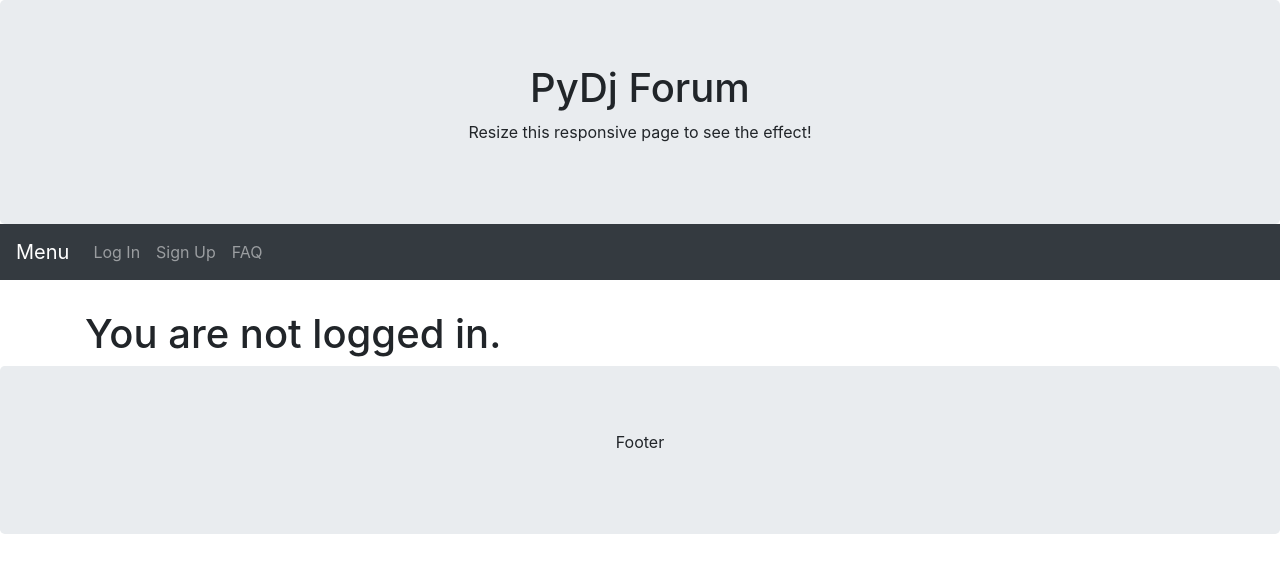
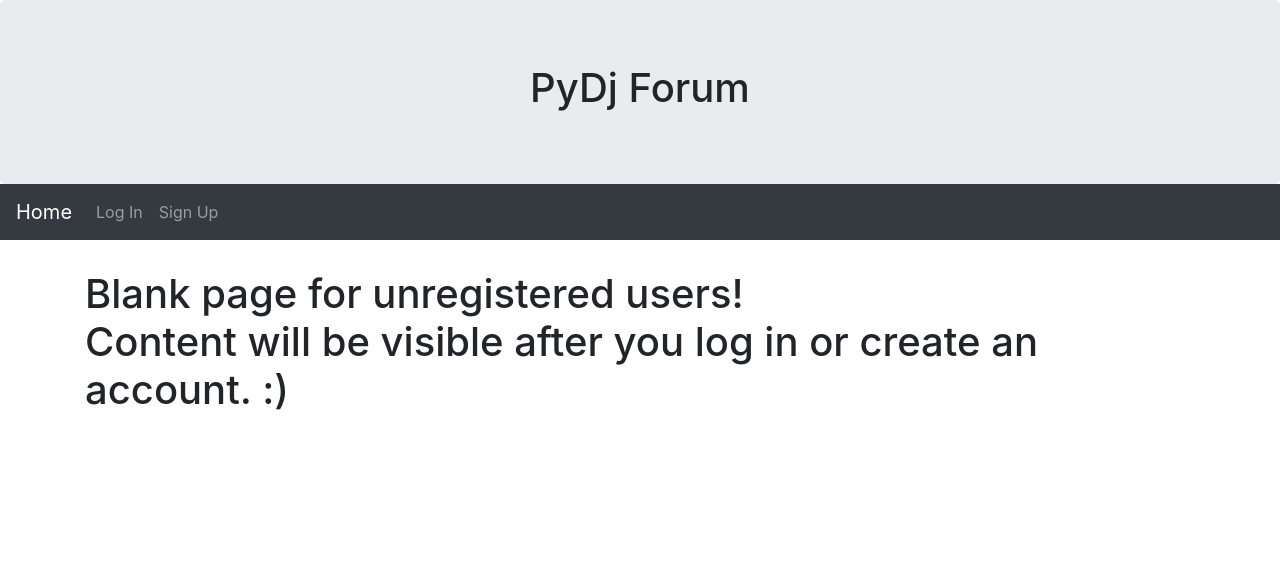
Before and after one commit to mrcsan/forumPyDj, a Django app: page /forum/ in a window 1280 px wide. Shown: the top 573 px of the page. Run offline with Django 3.2, Linux system fonts and the light colour scheme; some libraries are stand-ins or nearby versions.

Commit message:
Layout 2.0 finished first stage

```diff
--- a/forum/static/css/forum.css
+++ /dev/null
@@ -1,3 +0,0 @@
-h1{
-
-}
--- a/forum/static/forum/interactions.js
+++ b/forum/static/forum/interactions.js
@@ -1,3 +1,7 @@
 function goToSignUp() {
     window.location='/forum/signup';
   }
+
+function goToLogIn() {
+    window.location='/forum/login';
+  }
--- a/forum/templates/forum/base.html
+++ b/forum/templates/forum/base.html
@@ -17,29 +17,31 @@
         </style>
 
         <link rel="stylesheet" href="{% static 'forum/layout.css' %}">
+        <script src="{ % static 'forum/interactions.js' % }"></script>
+
     </head>
     <body>
-        <div class="jumbotron text-center" style="margin-bottom:0">
+        <div class="jumbotron text-center" style="margin-bottom:0" id="header">
             <h1>PyDj Forum</h1>
-            <p>Resize this responsive page to see the effect!</p>
+            <!-- <p>Resize this responsive page to see the effect!</p> -->
         </div>
 
         <nav class="navbar navbar-expand-sm bg-dark navbar-dark">
-            <a class="navbar-brand" href="#">Menu</a>
+            <a class="navbar-brand" href="http://127.0.0.1:8000/forum">Home</a>
             <button class="navbar-toggler" type="button" data-toggle="collapse" data-target="#collapsibleNavbar">
                 <span class="navbar-toggler-icon"></span>
             </button>
             <div class="collapse navbar-collapse" id="collapsibleNavbar">
                 <ul class="navbar-nav">
                     <li class="nav-item">
-                        <a class="nav-link" href="#">Log In</a>
+                        <a class="nav-link" href="http://127.0.0.1:8000/forum/login">Log In</a>
                     </li>
                     <li class="nav-item">
-                        <a class="nav-link" href="#">Sign Up</a>
+                        <a class="nav-link" href="http://127.0.0.1:8000/forum/signup">Sign Up</a>
                     </li>
-                    <li class="nav-item">
+                    <!-- <li class="nav-item">
                         <a class="nav-link" href="#">FAQ</a>
-                    </li>
+                    </li> -->
                 </ul>
              </div>
          </nav>
@@ -49,8 +51,8 @@
             {% endblock %}
         </div>
 
-        <div class="jumbotron text-center" style="margin-bottom:0">
+        <!-- <div class="jumbotron text-center" style="margin-bottom:0">
             <p>Footer</p>
-        </div>
+        </div> -->
     </body>
 </html>
--- a/forum/templates/forum/index.html
+++ b/forum/templates/forum/index.html
@@ -1,4 +1,5 @@
 {% extends 'forum/base.html' %}
     {% block content %}
-        <h1>You are not logged in.</h>
+        <h1>Blank page for unregistered users!</h>
+        <p>Content will be visible after you log in or create an account. :)</p>
     {% endblock %}
--- a/forum/templates/forum/signup.html
+++ b/forum/templates/forum/signup.html
@@ -17,4 +17,4 @@
       {% endfor %}
       <button type="submit">Sign up</button>
     </form>
-{% endblock %}
+  {% endblock %}
--- a/forum/views.py
+++ b/forum/views.py
@@ -26,3 +26,16 @@ def signup(request):
     else:
         form = SignUpForm()
     return render(request, 'forum/signup.html', {'form': form})
+
+def login(request):
+    if request.method == 'POST':
+        form = LogInForm(request.POST)
+        if form.is_valid():
+            username = form.cleaned_data.get('username')
+            raw_password = form.cleaned_data.get('password1')
+            user = authenticate(username=username, password=raw_password)
+            login(request, user)
+            return redirect('index')
+    else:
+        form = LogInForm()
+    return render(request, 'forum/login.html', {'form': form})
```
Also changed, not shown: forum/templates/forum/login.html (+10 -0 lines).
